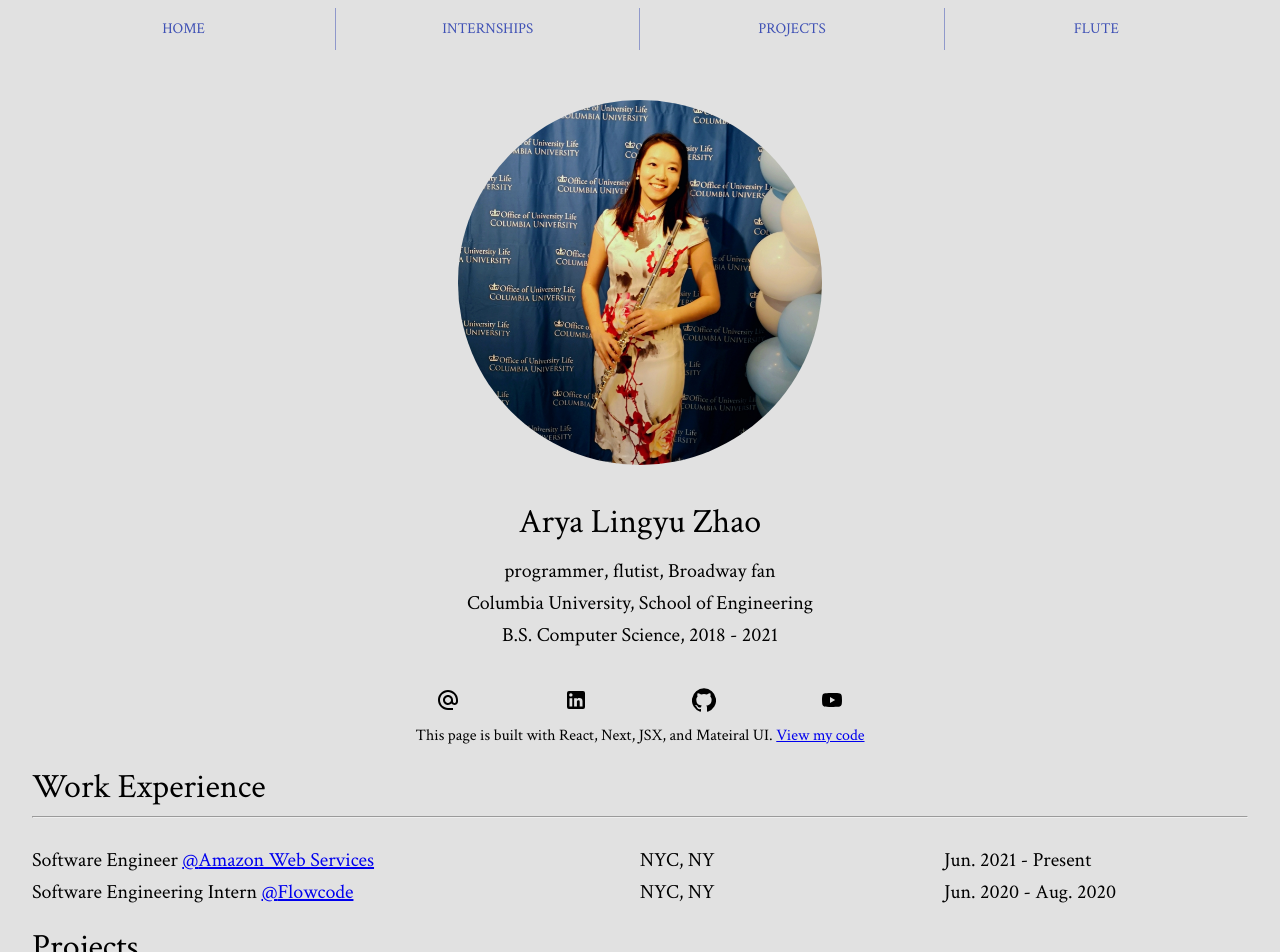
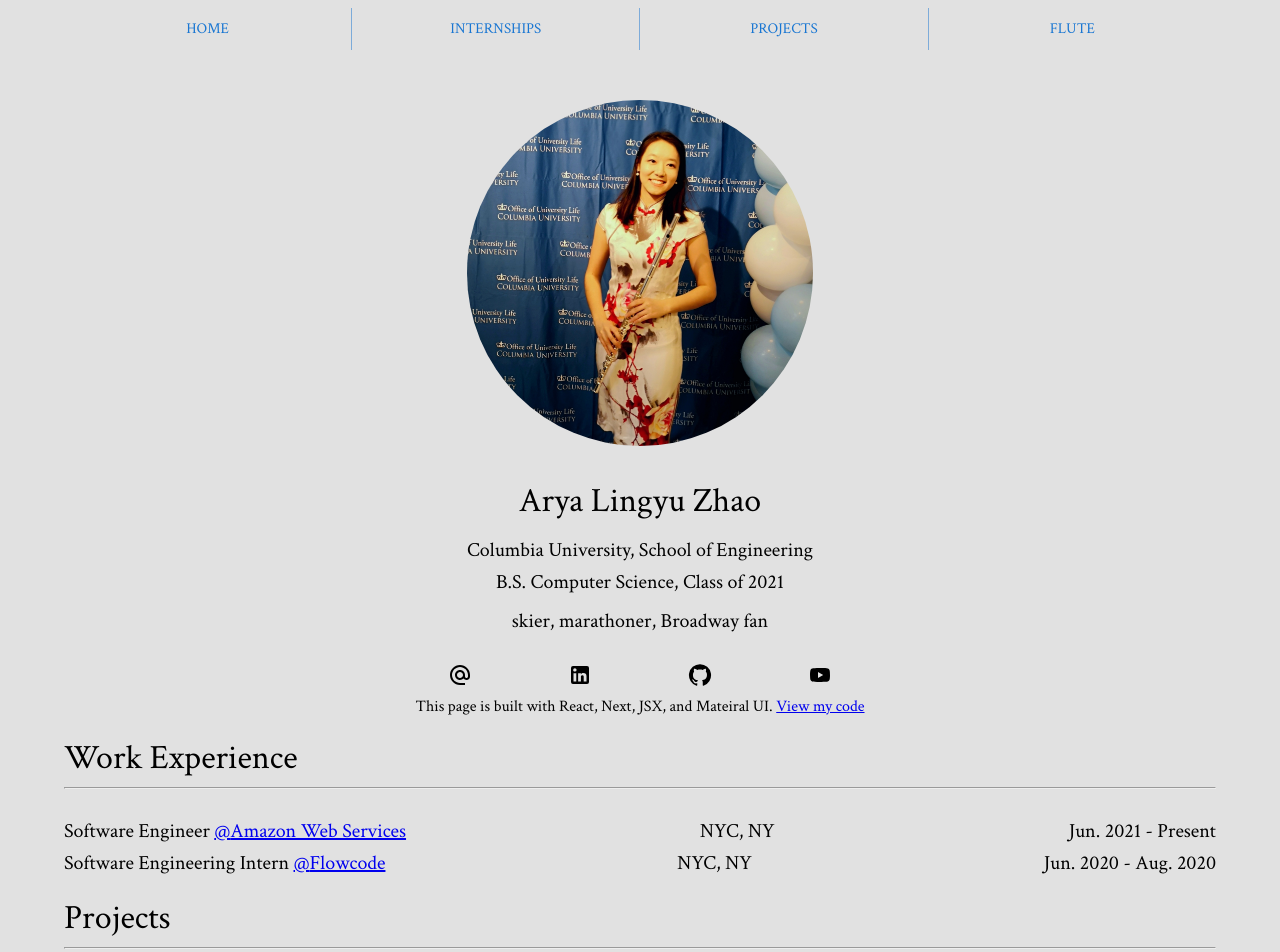
Before and after one commit to AryaZhao/arya-lingyu-zhao, a Next.js app: page / in a window 1280 px wide. Shown: the top 952 px of the page. Built offline with nearby package versions, Linux system fonts and the light colour scheme.

Commit message:
Update pkg versions and clean up file contents

```diff
--- a/components/Flute.jsx
+++ b/components/Flute.jsx
@@ -1,4 +1,4 @@
-import { Typography } from '@material-ui/core';
+import { Typography } from '@mui/material';
 
 const Flute = () => (
   <div id="flute">
@@ -15,7 +15,6 @@ const Flute = () => (
     <iframe title="Spring is Comming" width="560" height="315" src="https://www.youtube.com/embed/R6ro4YSJfEw" frameBorder="0" allow="accelerometer; autoplay; encrypted-media; gyroscope; picture-in-picture" allowFullScreen />
     <iframe title="Villa-Lobos Jet Whistle" width="560" height="315" src="https://www.youtube.com/embed/rlZZMPZK3OU" frameBorder="0" allow="accelerometer; autoplay; encrypted-media; gyroscope; picture-in-picture" allowFullScreen />
 
-
   </div>
 );
 
--- a/components/Internship.jsx
+++ b/components/Internship.jsx
@@ -1,33 +1,32 @@
-import { Grid, Typography, Box } from '@material-ui/core';
+import { Grid, Typography, Box } from '@mui/material';
 
 const Internship = (props) => (
   <Box>
     <Grid
       container
       direction="row"
-      justify="space-between"
+      justifyContent="space-between"
     >
       <Grid item md={6}>
-        <Typography alight="left" variant="h6">
+        <Typography align="left" variant="h6">
           {props.info.title}
           {' '}
-          <a href={props.info.link} target="_blank">
+          <a href={props.info.link} target="_blank" rel="noreferrer">
             @
             {props.info.company}
           </a>
         </Typography>
       </Grid>
       <Grid item md={3}>
-        <Typography alight="right" variant="h6">
+        <Typography align="right" variant="h6">
           {props.info.location}
           {' '}
         </Typography>
       </Grid>
       <Grid item md={3}>
-        <Typography alight="right" variant="h6">{props.info.time}</Typography>
+        <Typography align="right" variant="h6">{props.info.time}</Typography>
       </Grid>
     </Grid>
-    {/* <Typography variant="body1"> {props.info.description}</Typography> */}
   </Box>
 );
 
--- a/components/Internships.jsx
+++ b/components/Internships.jsx
@@ -1,4 +1,4 @@
-import { Typography } from '@material-ui/core';
+import { Typography } from '@mui/material';
 import Internship from './Internship';
 
 const amzn = {
@@ -8,7 +8,7 @@ const amzn = {
   location: 'NYC, NY',
   time: 'Jun. 2021 - Present',
   description:
-    ``,
+    '',
 };
 const flowcode = {
   company: 'Flowcode',
@@ -20,25 +20,6 @@ const flowcode = {
     `- Developed, tested and deployed website converter microservice, and integrated new features into website builder Flowpage API, <b>shortening 98% of transition time</b> for users from company’s competitors<br/>
     - Coded in <b>Node.js</b> using <b>TypeScript, Express, Multer, Cheerio.js, Hapi.js, Axios, and REST</b>; managed <b>Azure SQL DB</b> and <b>Firebase</b> using <b>TypeORM, GraphQL, Apollo</b>; tested and deployed using <b>Docker, Jest, SuperTest, and ESlint</b> <br/>
     - Contributed around <b>14,000 lines of code</b> in the first month, and completed all tasks within half of deadline time<br/>- Collaborated in team of 11 developers and PM using Agile and GitHub in <b>12-week paid internship</b><br/>`,
-};
-
-const makeithappen = {
-
-  company: 'makeithappen.nyc',
-  link: 'http://makeithappen.nyc/',
-  title: 'Web Development Intern (part-time)',
-  location: 'NYC, NY',
-  time: 'Jan. 2020 - Apr. 2020',
-  description: '',
-};
-
-const utofun = {
-  company: 'UTOFUN',
-  link: 'https://www.linkedin.com/company/utofun/about/',
-  title: 'Software Engineering Intern (part-time)',
-  location: 'NYC, NY',
-  time: 'Dec. 2020 - Jan. 2020',
-  description: '',
 };
 
 const Internships = () => (
--- a/components/Introduction.jsx
+++ b/components/Introduction.jsx
@@ -1,9 +1,9 @@
 import {
   YouTube, GitHub, AlternateEmail, LinkedIn,
-} from '@material-ui/icons';
+} from '@mui/icons-material';
 import {
   Box, Typography, Grid, IconButton,
-} from '@material-ui/core';
+} from '@mui/material';
 
 const headshotStyle = {
   display: 'block',
@@ -19,14 +19,14 @@ const Introduction = () => (
   <Box id="introduction">
     <img style={headshotStyle} src="/headshot.jpg" />
     <Typography variant="h4" align="center" gutterBottom>Arya Lingyu Zhao</Typography>
-    <Typography variant="h6" align="center">programmer, flutist, Broadway fan</Typography>
     <Typography variant="h6" align="center" gutterBottom>
       Columbia University, School of Engineering
       <br />
-      B.S. Computer Science, 2018 - 2021
+      B.S. Computer Science, Class of 2021
     </Typography>
+    <Typography variant="h6" align="center">skier, marathoner, Broadway fan</Typography>
     <br />
-    <Grid container justify="center" spacing={10}>
+    <Grid container justifyContent="center" spacing={10}>
       <Grid item>
         <IconButton color="inherit" href="mailto:lingyuzhaoarya@gmail.com" target="_blank"><AlternateEmail /></IconButton>
       </Grid>
--- a/components/Navigation.jsx
+++ b/components/Navigation.jsx
@@ -1,7 +1,7 @@
-import { ButtonGroup, Button } from '@material-ui/core';
+import { ButtonGroup, Button } from '@mui/material';
 
 const Navigation = () => (
-  <ButtonGroup size="large" fullWidth="true" variant="text" color="primary" aria-label="text primary button group">
+  <ButtonGroup size="large" fullWidth variant="text" color="primary" aria-label="text primary button group">
     <Button href="/">Home</Button>
     <Button href="#internships">Internships</Button>
     <Button href="#projects">Projects</Button>
--- a/components/Project.jsx
+++ b/components/Project.jsx
@@ -1,13 +1,13 @@
-import { Typography, Box } from '@material-ui/core';
+import { Typography, Box } from '@mui/material';
 
 const Project = (props) => (
 
   <Box>
     <Typography variant="h6">{props.info.title}</Typography>
     <Typography variant="body1">
-      <a href={props.info.code} target="_blank">code</a>
+      <a href={props.info.code} target="_blank" rel="noreferrer">code</a>
       {' & '}
-      <a href={props.info.demo} target="_blank">demo</a>
+      <a href={props.info.demo} target="_blank" rel="noreferrer">demo</a>
     </Typography>
   </Box>
 );
--- a/components/Projects.jsx
+++ b/components/Projects.jsx
@@ -1,4 +1,4 @@
-import { Typography } from '@material-ui/core';
+import { Typography } from '@mui/material';
 import Project from './Project';
 
 const musichum = {
--- a/pages/index.jsx
+++ b/pages/index.jsx
@@ -1,6 +1,6 @@
-import { Container } from '@material-ui/core';
+import { Container } from '@mui/material';
 import React from 'react';
-import { MuiThemeProvider, createMuiTheme } from '@material-ui/core/styles';
+import { ThemeProvider, createTheme } from '@mui/material/styles';
 import Navigation from '../components/Navigation';
 import Header from '../components/Header';
 import Introduction from '../components/Introduction';
@@ -8,14 +8,14 @@ import Internships from '../components/Internships';
 import Projects from '../components/Projects';
 import Flute from '../components/Flute';
 
-const theme = createMuiTheme({
+const theme = createTheme({
   typography: {
     fontFamily: 'Crimson Text, serif',
   },
 });
 
 const Home = () => (
-  <MuiThemeProvider theme={theme}>
+  <ThemeProvider theme={theme}>
     <Header />
     <Container maxWidth="lg">
       <Navigation />
@@ -24,7 +24,7 @@ const Home = () => (
       <Projects />
       <Flute />
     </Container>
-  </MuiThemeProvider>
+  </ThemeProvider>
 );
 
 export default Home;
```
Also changed, not shown: components/Resume.jsx (deleted, +0 -11 lines), package.json (+12 -28 lines), pages/resume.jsx (deleted, +0 -14 lines), 2 other files (tests, documents, lock files or other folders).
